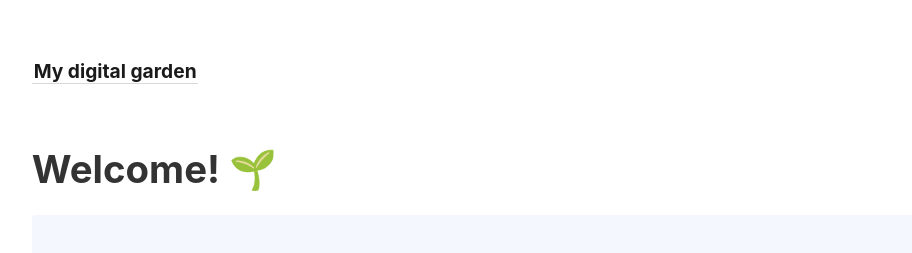
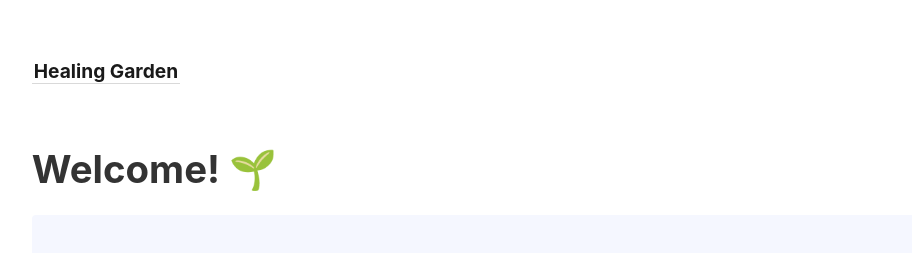
Before and after one commit to corvusdeinanis/couscous, a Jekyll site: the page built from _pages/index.md, in a window 1280 px wide. Shown: the top 253 px of the page, without its empty margins (45-957 px from the left). Built offline with Jekyll 4.4.1, drawn with Linux system fonts in a browser that asks for light colours.

Commit message:
Update _config.yml

```diff
--- a/_config.yml
+++ b/_config.yml
@@ -1,4 +1,4 @@
-title:               My digital garden
+title:               Healing Garden
 include:             ['_pages']
 exclude:             ['_includes/notes_graph.json']
 # You may need to change the base URL depending on your deploy configuration.
```
